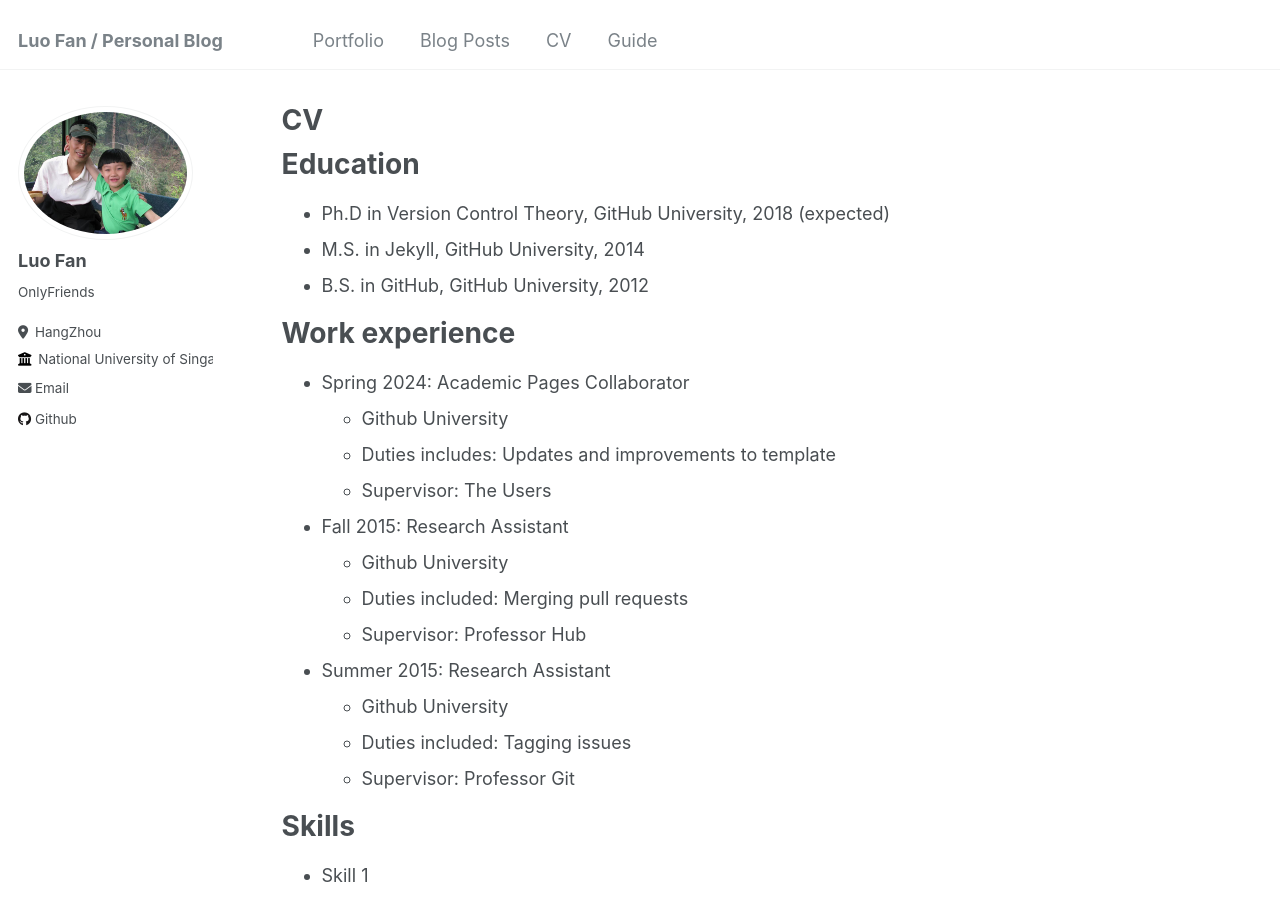
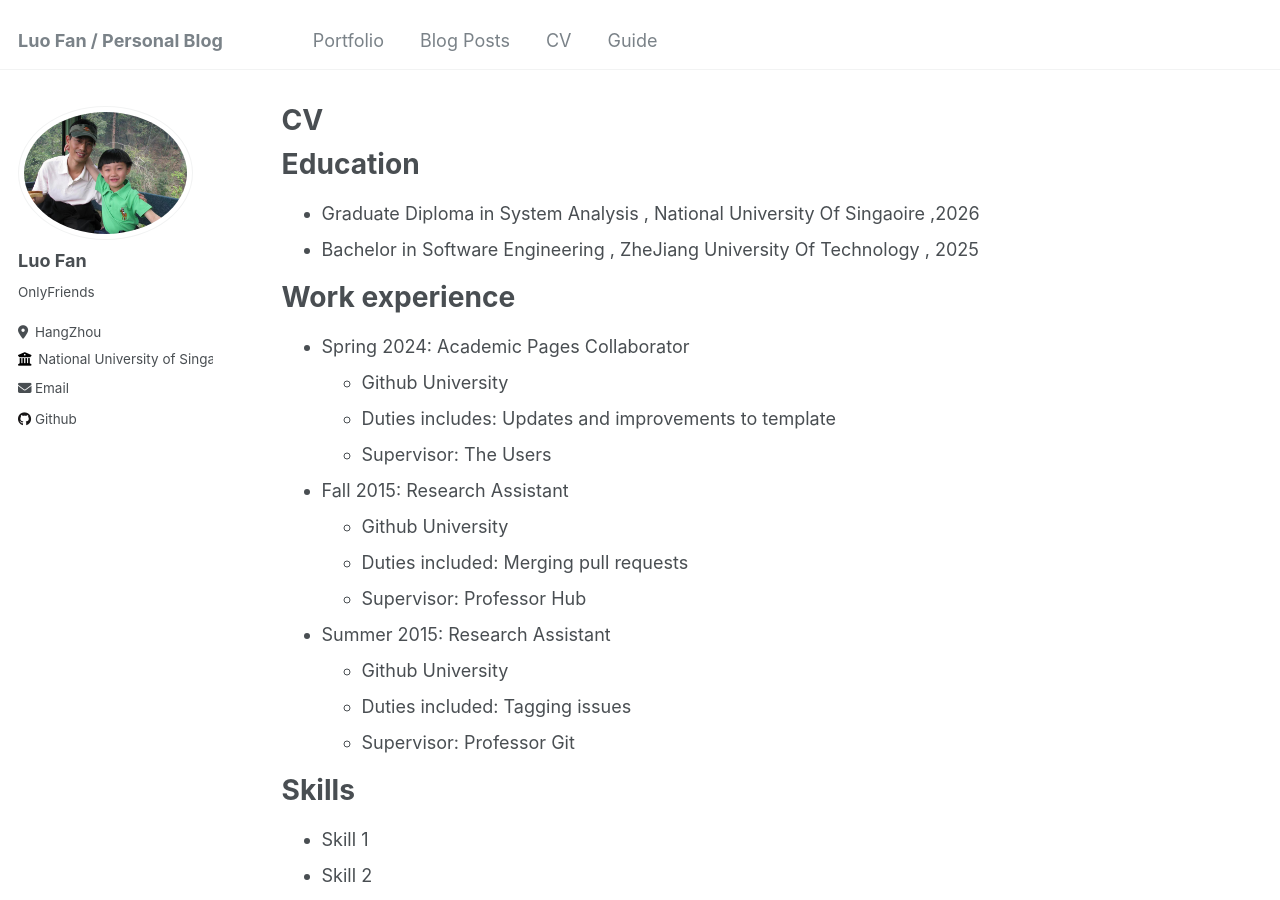
Before and after one commit to luofanlf/luofanlf.github.io, a Jekyll site: the page built from _pages/cv.md, in a window 1280 px wide and 900 px high. Built offline with Jekyll 4.4.1, drawn with Linux system fonts in a browser that asks for light colours.

Commit message:
Update cv.md

```diff
--- a/_pages/cv.md
+++ b/_pages/cv.md
@@ -11,9 +11,8 @@ redirect_from:
 
 Education
 ======
-* Ph.D in Version Control Theory, GitHub University, 2018 (expected)
-* M.S. in Jekyll, GitHub University, 2014
-* B.S. in GitHub, GitHub University, 2012
+* Graduate Diploma in System Analysis , National University Of Singaoire ,2026
+* Bachelor in Software Engineering , ZheJiang University Of Technology , 2025
 
 Work experience
 ======
```
